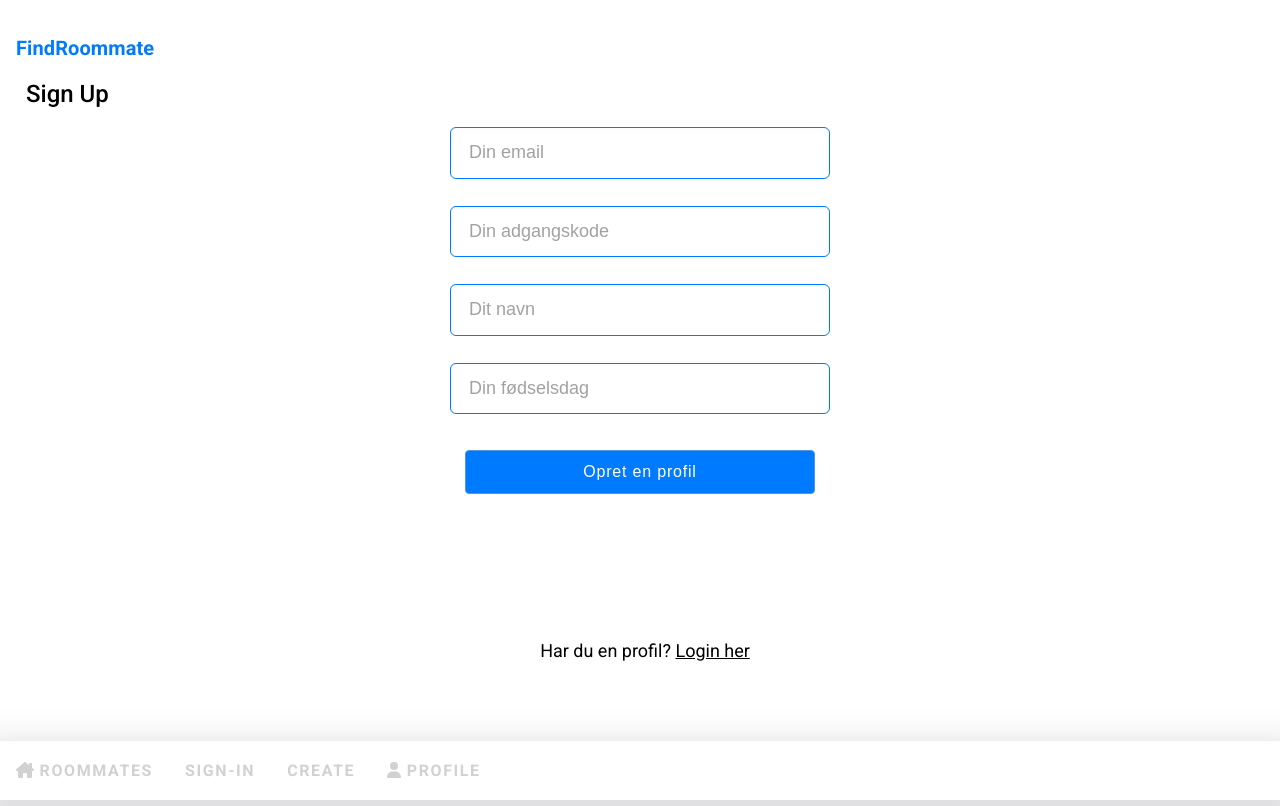
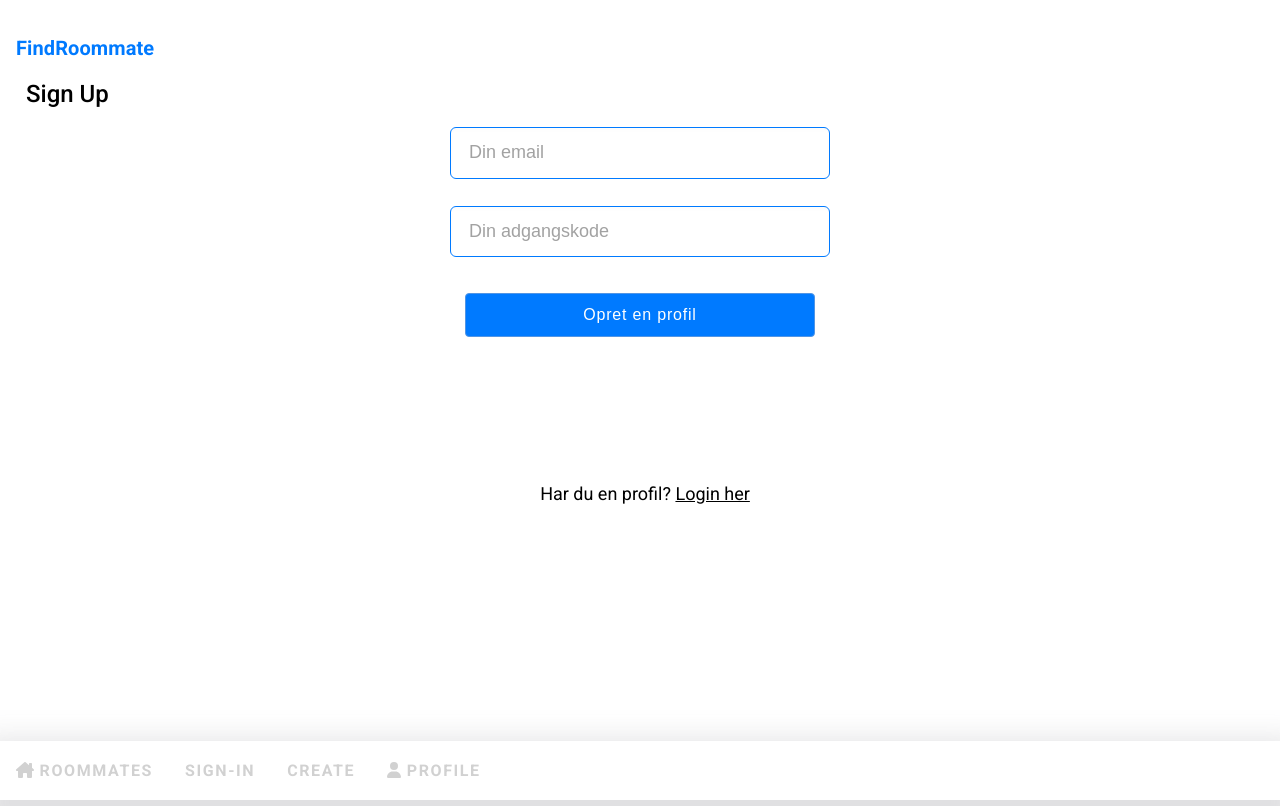
Before and after one commit to AnsCoding/findroommate, a React (Create React App) app: page /sign-up in a window 1280 px wide. Built offline with nearby package versions, Linux system fonts and the light colour scheme; no server answers.

Commit message:
signup update

```diff
--- a/src/pages/SignUpPage.js
+++ b/src/pages/SignUpPage.js
@@ -36,8 +36,6 @@ export default function SignUpPage({ showLoader }) {
 			<form onSubmit={handleSignUp}>
 				<input type='email' name='mail' placeholder='Din email' />
 				<input type='password' name='password' placeholder='Din adgangskode' />
-				<input type='text' name='name' placeholder='Dit navn' />
-				<input type='number' name='birthday' placeholder='Din fødselsdag' />
 				<p className='text-error'>{errorMessage}</p>
 				<button>Opret en profil</button>
 			</form>
```
